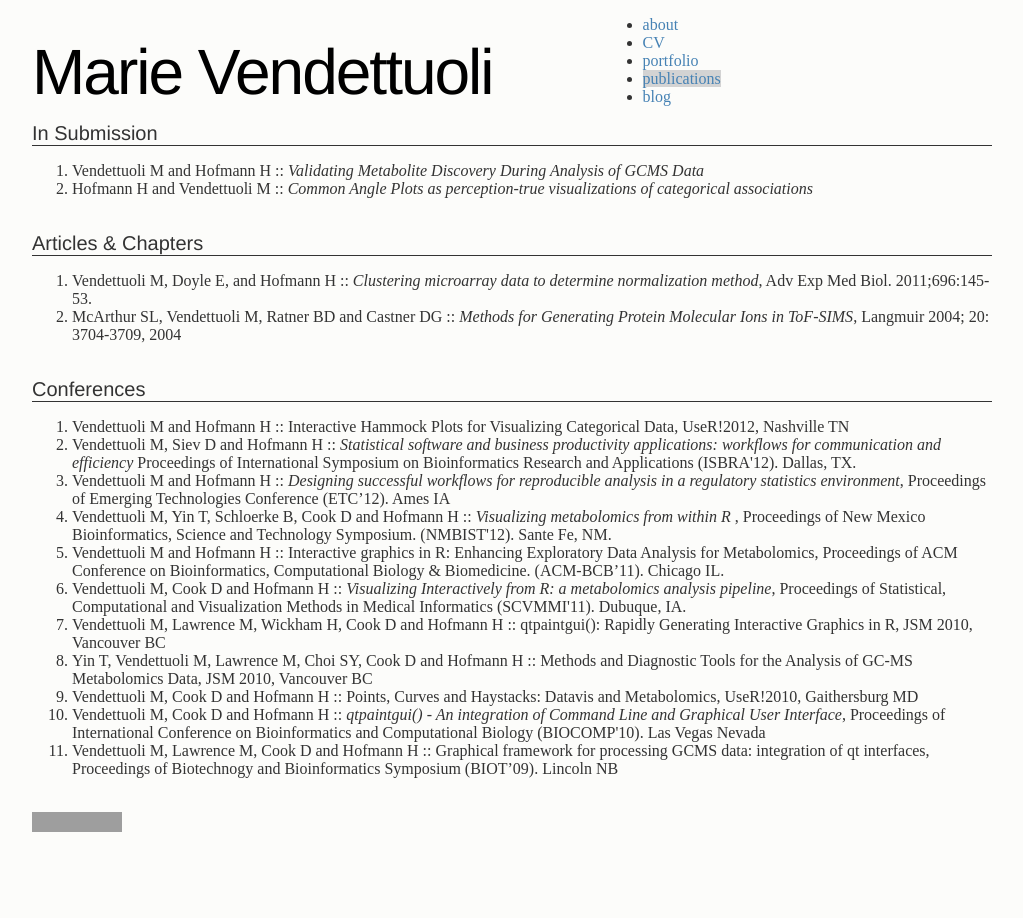
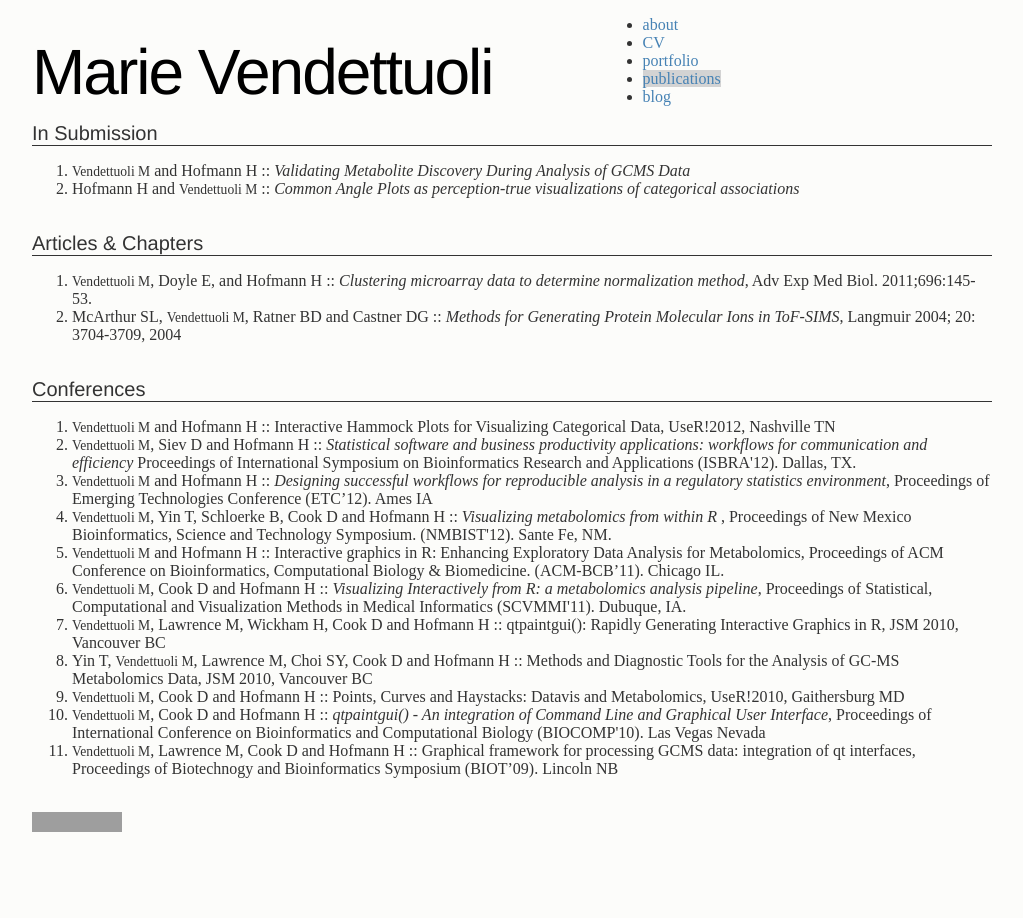
Before and after one commit to mariev/studiousmarie, a Jekyll site: the page built from p/pubs.md, in a window 1280 px wide. Shown: the whole page, without its empty margins (128-1151 px from the left). Built offline with Jekyll 4.4.1, drawn with Linux system fonts in a browser that asks for light colours; Markdown is read by kramdown in place of the engine named in the settings; grey boxes are pictures that could not be loaded.

Commit message:
Update style.css

```diff
--- a/media/css/style.css
+++ b/media/css/style.css
@@ -212,3 +212,9 @@ blockquote:after {
   font-style:italic;
 
 }
+
+#author{
+  font-size:0.85em;
+  font-transform:uppercase;
+}
+}
```
